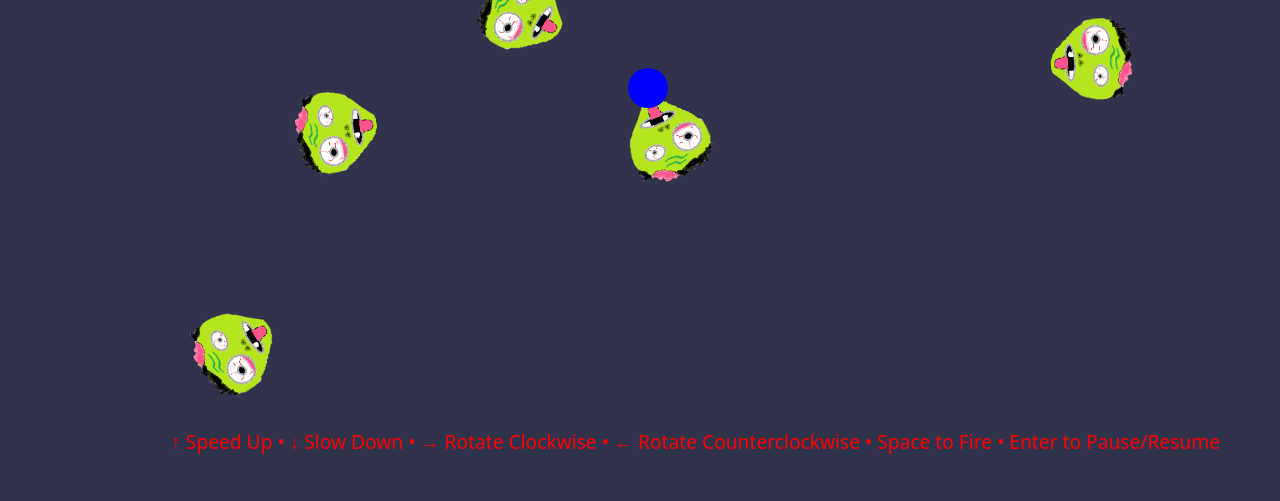
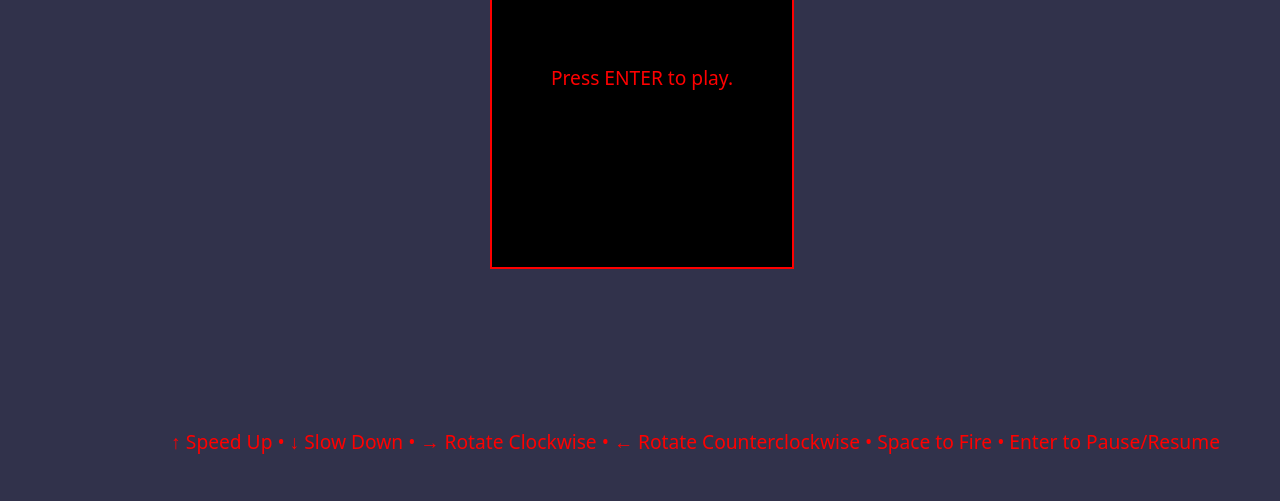
Before and after one commit to whastings/zasteroids, a website: page index.html in a window 1280 px wide. Shown: the part 320-821 px from the top of the page. Drawn offline with nearby package versions, Linux system fonts and the light colour scheme; a web font is replaced by a local one.

Commit message:
Add greeting and game over notice.

```diff
--- a/asteroid.js
+++ b/asteroid.js
@@ -24,7 +24,6 @@
     this.image.src = 'images/zombie.png';
     this.currentDirection = 0;
     this.moving = false;
-    this.scheduleMovement();
   };
   Asteroid.inherits(MovingObject);
 
--- a/game.js
+++ b/game.js
@@ -9,19 +9,21 @@
   var SCORE_X = 50,
       FPS = 30;
 
-  var Game = Asteroids.Game = function(context, height, width) {
+  var Game = Asteroids.Game = function(context, height, width, ui) {
     this.context = context;
     this.height = height;
     this.width = width;
     this.calculateNumAsteroids();
     this.asteroids = [];
     this.pool = new AsteroidPool(this.numAsteroids, width, height);
-    this.addAsteroids(this.numAsteroids);
     this.ship = new Ship([this.width / 2, this.height / 2]);
     this.bullets = [];
     this.hitAsteroids = 0;
-    this.paused = false;
-    document.addEventListener('keydown', this.handleKeyPress.bind(this), false);
+    this.paused = true;
+    this.over = false;
+    this.ui = ui;
+    this.keyHandler = this.handleKeyPress.bind(this);
+    document.addEventListener('keydown', this.keyHandler, false);
   };
 
   Game.prototype.addAsteroids = function(numAsteroids) {
@@ -75,7 +77,7 @@
     }
     switch (event.keyCode) {
     case 13:
-      this.paused ? this.start() : this.pause();
+      this.paused || this.over ? this.start() : this.pause();
       break;
     case 38:
       this.ship.power(1);
@@ -182,6 +184,14 @@
     }
   };
 
+  Game.prototype.restart = function() {
+    document.removeEventListener('keydown', this.keyHandler);
+    var newGame = new Game(this.context, this.height, this.width, this.ui);
+    setTimeout(function() {
+      newGame.start();
+    }, 0);
+  };
+
   Game.prototype.step = function() {
     this.move();
     this.draw();
@@ -200,17 +210,22 @@
       SCORE_X,
       40
     );
-
   };
 
   Game.prototype.start = function() {
+    if (this.over) {
+      return this.restart();
+    }
     this.paused = false;
+    this.ui.hide();
+    this.resetAsteroids();
     this.interval = setInterval(Game.prototype.step.bind(this), FPS);
   };
 
   Game.prototype.stop = function() {
-    alert("Game Over. You hit " + this.hitAsteroids + " asteroids.");
     clearInterval(this.interval);
+    this.over = true;
+    this.ui.showGameOver();
   };
 
 })(this);
--- /dev/null
+++ b/game_ui.js
@@ -0,0 +1,24 @@
+(function(root) {
+
+  var Asteroids = root.Asteroids = (root.Asteroids || {});
+
+  var GameUI = Asteroids.GameUI = function(element) {
+    this.element = element;
+    this.messageHeader = element.querySelector('.message-header');
+    this.messageBody = element.querySelector('.message-body');
+  };
+
+  GameUI.prototype.hide = function() {
+    this.element.style.display = 'none';
+  };
+
+  GameUI.prototype.show = function() {
+    this.element.style.display = 'block';
+  };
+
+  GameUI.prototype.showGameOver = function() {
+    this.messageHeader.innerHTML = 'GAME OVER';
+    this.messageBody.innerHTML = 'Press ENTER to play again.';
+    this.show();
+  };
+})(this);
--- a/index.html
+++ b/index.html
@@ -16,6 +16,11 @@
       Space to Fire &bull; Enter to Pause/Resume
     </div>
 
+    <div class="message-box">
+      <div class="message-header">Zasteroids</div>
+      <div class="message-body">Press ENTER to play.</div>
+    </div>
+
     <script src="bower_components/underscore/underscore.js"></script>
     <script src="inherits.js"></script>
     <script src="moving_object.js"></script>
@@ -23,17 +28,24 @@
     <script src="bullet.js"></script>
     <script src="ship.js"></script>
     <script src="asteroid_pool.js"></script>
+    <script src="game_ui.js"></script>
     <script src="game.js"></script>
     <script>
       (function() {
         var canvas = document.getElementById('game-canvas'),
             gameHeight = document.documentElement.clientHeight,
-            gameWidth = document.documentElement.clientWidth;
+            gameWidth = document.documentElement.clientWidth,
+            messageBox = document.querySelector('.message-box');
 
         canvas.setAttribute('height', gameHeight);
         canvas.setAttribute('width', gameWidth);
 
-        new Asteroids.Game(canvas.getContext('2d'), gameHeight, gameWidth).start();
+        new Asteroids.Game(
+          canvas.getContext('2d'),
+          gameHeight,
+          gameWidth,
+          new Asteroids.GameUI(messageBox)
+        );
       })();
     </script>
   </body>
--- a/styles.css
+++ b/styles.css
@@ -10,3 +10,27 @@ body {
   position: absolute;
   right: 60px;
 }
+
+.message-box {
+  background-color: #000;
+  border: 2px #ff0000 solid;
+  height: 370px;
+  left: 50%;
+  margin-left: -150px;
+  margin-top: -185px;
+  position: absolute;
+  top: 50%;
+  width: 300px;
+}
+
+.message-header {
+  font-size: 170%;
+  margin-bottom: 80px;
+  margin-top: 50px;
+  text-align: center;
+}
+
+.message-body {
+  font-size: 120%;
+  text-align: center;
+}
```
